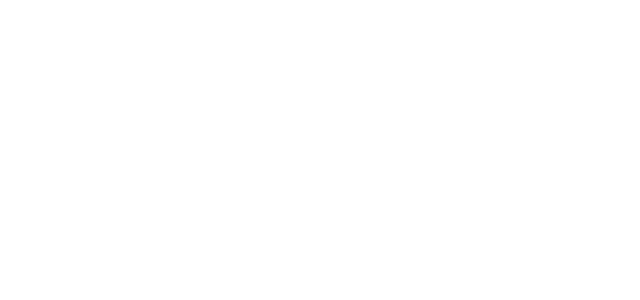
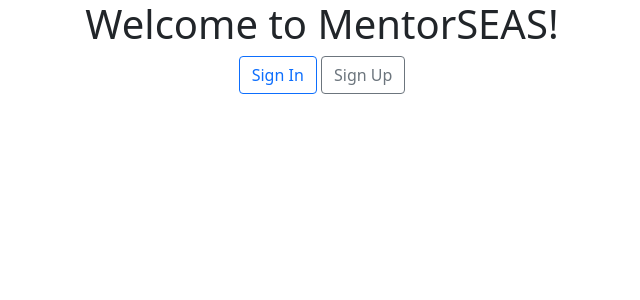
Before and after one commit to harshchobisa/reiherfinal, a React (Create React App) app in the folder frontend/: page /#/ in a window 1280 px wide. Shown: the top 300 px of the page, without its empty margins (318-958 px from the left). Built offline with nearby package versions, Linux system fonts and the light colour scheme.

Commit message:
created buttons to route between pages

```diff
--- a/frontend/src/App.js
+++ b/frontend/src/App.js
@@ -1,5 +1,7 @@
 import React, { Component } from "react";
 
+import HomePage from "./Pages/HomePage";
+import LandingPage from "./Pages/LandingPage";
 import LoginPage from "./Pages/LoginPage";
 import SignupPage from "./Pages/SignupPage";
 
@@ -12,7 +14,8 @@
     return (
       <HashRouter>
         <div className="App">
-          {/* <Route exact path="/" component={Temp} /> */}
+          <Route exact path="/" component={LandingPage} />
+		  <Route path="/home" component={HomePage} />
           <Route path="/login" component={LoginPage} />
           <Route path="/signup" component={SignupPage} />
         </div>
--- a/frontend/src/Pages/HomePage.js
+++ b/frontend/src/Pages/HomePage.js
@@ -3,7 +3,9 @@
     render() {
         return (
             <div>
-
+                <h1>Welcome to your MentorSEAS homepage</h1>
+                <h3>Update your profile</h3>
+                <h3>View your family</h3>
             </div>
         );
     }
--- /dev/null
+++ b/frontend/src/Pages/LandingPage.js
@@ -0,0 +1,13 @@
+import React, { Component } from "react";
+import { Container, Button } from "react-bootstrap";
+export default class LandingPage extends Component {
+    render() {
+        return (
+            <Container>
+                <h1>Welcome to MentorSEAS!</h1>
+                <Button href="#/login" variant="outline-primary">Sign In </Button>{' '}
+                <Button href="#/signup" variant="outline-secondary">Sign Up</Button>{' '}
+            </Container>
+        );
+    }
+}
--- a/frontend/src/Pages/LoginPage.js
+++ b/frontend/src/Pages/LoginPage.js
@@ -56,9 +56,10 @@
               onChange={(e) => this.setState({ password: e.target.value })}
             />
           </Form.Group>
-          <Button variant="primary" type="submit" onClick={this.onSubmit}>
+          <Button variant="outline-success" type="submit" onClick={this.onSubmit}>
             Submit
           </Button>
+		  <Button href="#/signup" variant="outline-secondary">Don't have an account? Make one here.</Button>{' '}
         </Form>
       </Container>
     );
--- a/frontend/src/Pages/SignupPage.js
+++ b/frontend/src/Pages/SignupPage.js
@@ -71,9 +71,11 @@
               <option>mentee</option>
             </Form.Control>
           </Form.Group>
-          <Button variant="primary" type="submit" onClick={this.onSubmit}>
+          <Button variant="outline-success" type="submit" onClick={this.onSubmit}>
             Submit
           </Button>
+          <Button href="#/login" variant="outline-secondary">Already have an account? Sign in here.</Button>{' '}
+
         </Form>
       </Container>
     );
```
Also changed, not shown: 1 other file (tests, documents, lock files or other folders).
